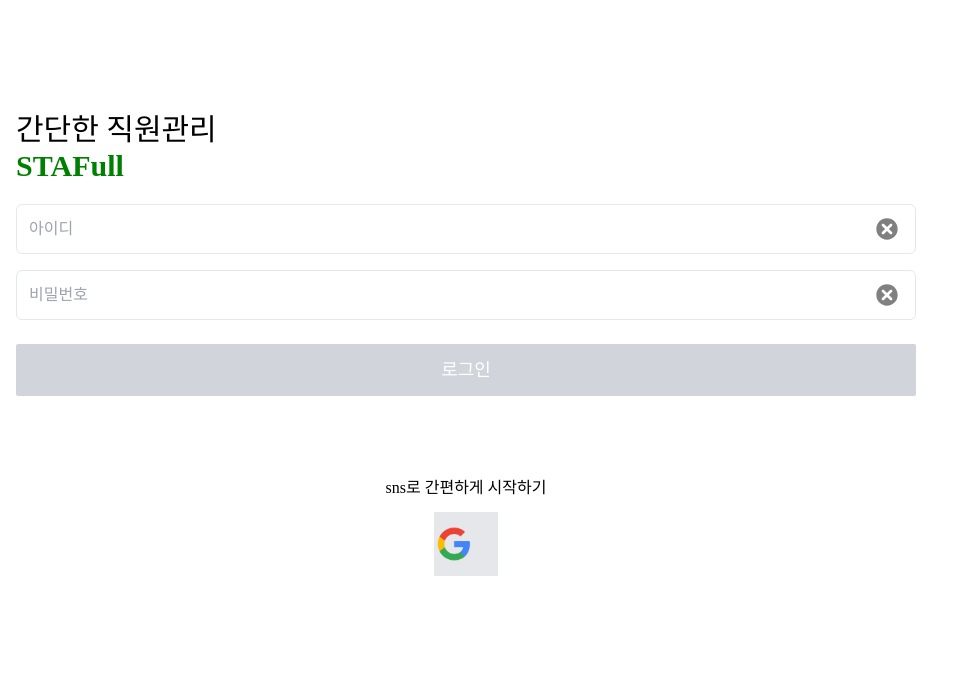
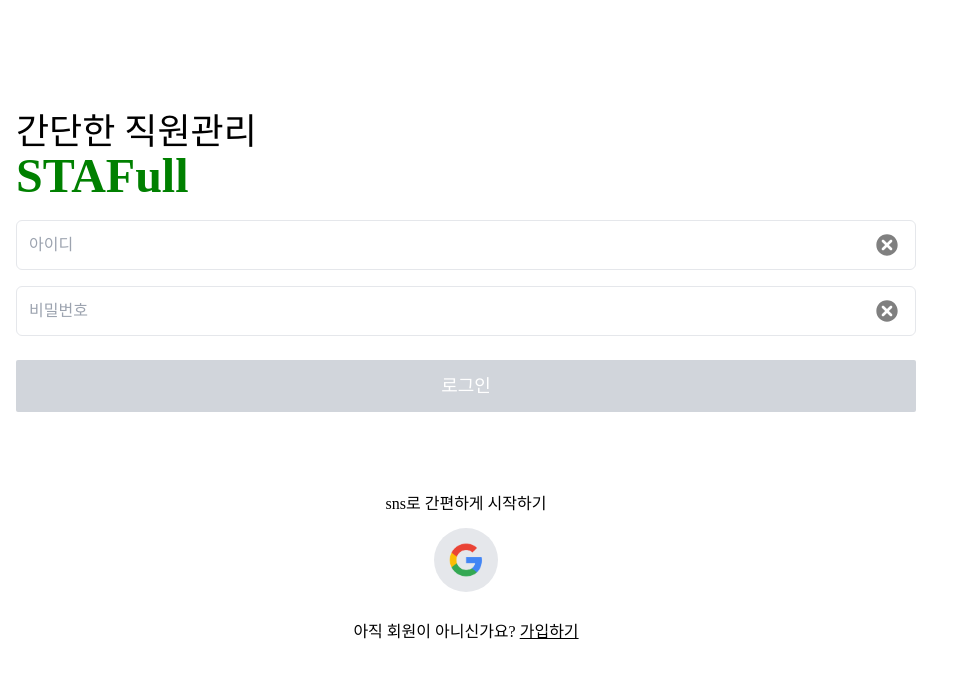
Before and after one commit to nara9709/stafull_front, a React (Create React App) app: page /login in a window 1280 px wide. Shown: the top 678 px of the page, without its empty margins (0-963 px from the left). Built offline with nearby package versions, Linux system fonts and the light colour scheme; a web font is replaced by a local one.

Commit message:
add signup line

```diff
--- a/src/components/login/login.jsx
+++ b/src/components/login/login.jsx
@@ -4,6 +4,7 @@
 import Button from "../UI/Button";
 import { TiDelete } from "react-icons/ti";
 import googleLogo from "../../images/google_logo.png";
+import { Link } from "react-router-dom";
 
 const Login = () => {
   const user = useAuth();
@@ -17,9 +18,9 @@
   return (
     <>
       <section>
-        <h1 className="text-3xl font-light text-left mt-28">
+        <h1 className="text-4xl font-light text-left mt-28">
           {t("loginLine")}
-          <div className=" font-bold text-3xl text-[green]">STAFull</div>
+          <div className=" font-bold text-5xl text-[green]">STAFull</div>
         </h1>
         <div className="flex flex-col mt-5 gap-4">
           <div className="flex border-[1px] rounded-md px-3 py-2 justify-between  ">
@@ -31,7 +32,12 @@
               onChange={(e) => setId(e.target.value)}
               value={id}
             />
-            <TiDelete size={"2rem"} color="grey" onClick={() => setId("")} />
+            <TiDelete
+              size={"2rem"}
+              color="grey"
+              onClick={() => setId("")}
+              className="hover:cursor-pointer"
+            />
           </div>
           <div className="flex border-[1px] rounded-md px-3 py-2 justify-between  ">
             <input
@@ -46,6 +52,7 @@
               size={"2rem"}
               color="grey"
               onClick={() => setPassword("")}
+              className="hover:cursor-pointer"
             />
           </div>
         </div>
@@ -57,9 +64,19 @@
         )}
         <div className="flex flex-col items-center gap-3 mt-20">
           <p>{t("loginWithGoogle")}</p>
-          <span className="w-16 h-16 bg-gray-200 flex content-center items-center  ">
+          <span className="w-16 h-16 bg-gray-200 flex justify-center items-center rounded-[50%] hover:cursor-pointer  ">
             <img src={googleLogo} alt="googlelogo" className="w-10 h-10" />
           </span>
+        </div>
+        <div>
+          <p className="mt-7">
+            {t("notuser")}{" "}
+            <Link to={"signup"}>
+              <span className=" underline hover:cursor-pointer">
+                {t("signup")}
+              </span>
+            </Link>
+          </p>
         </div>
       </section>
     </>
```
Also changed, not shown: 1 other file (tests, documents, lock files or other folders).
